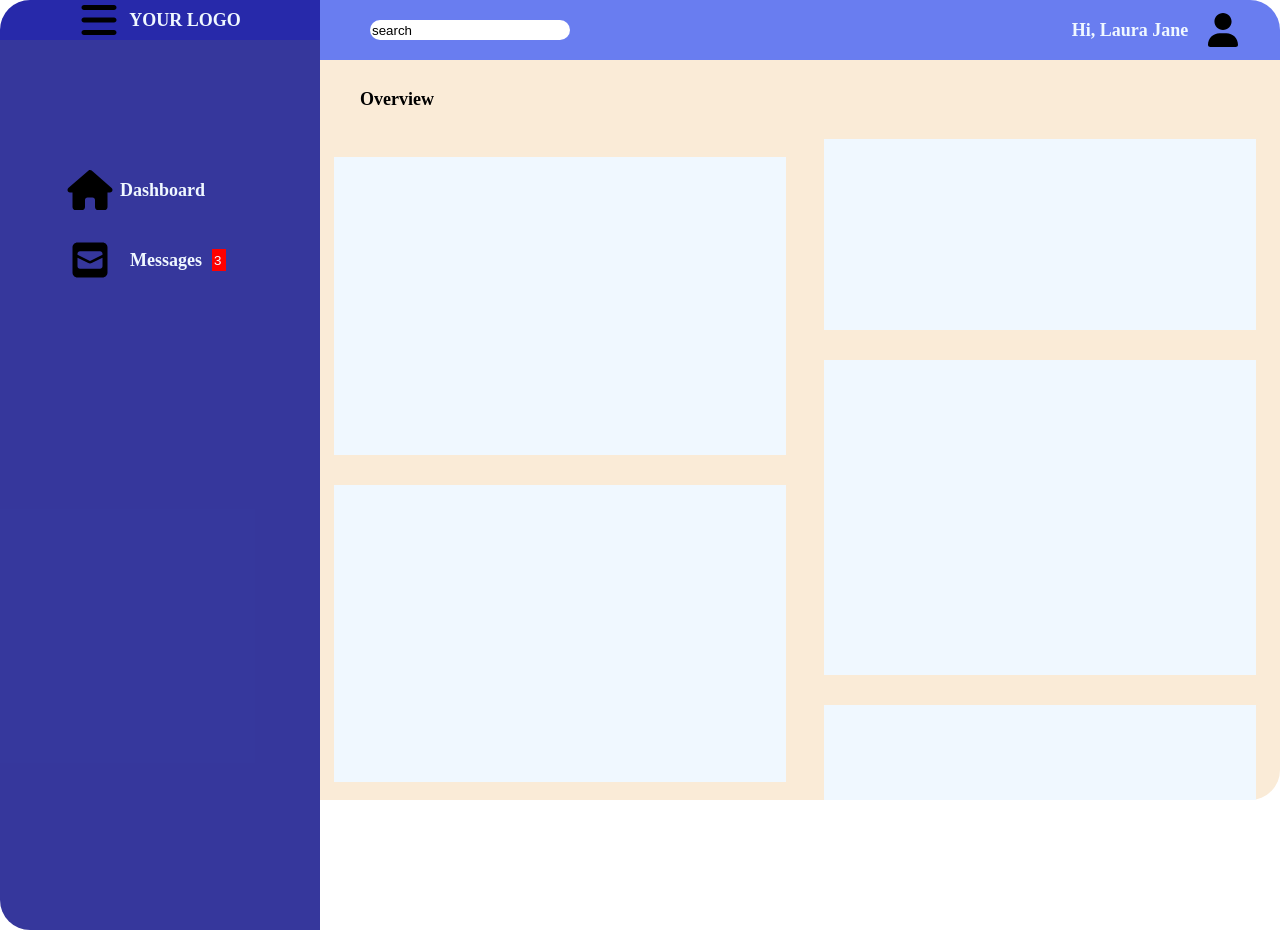
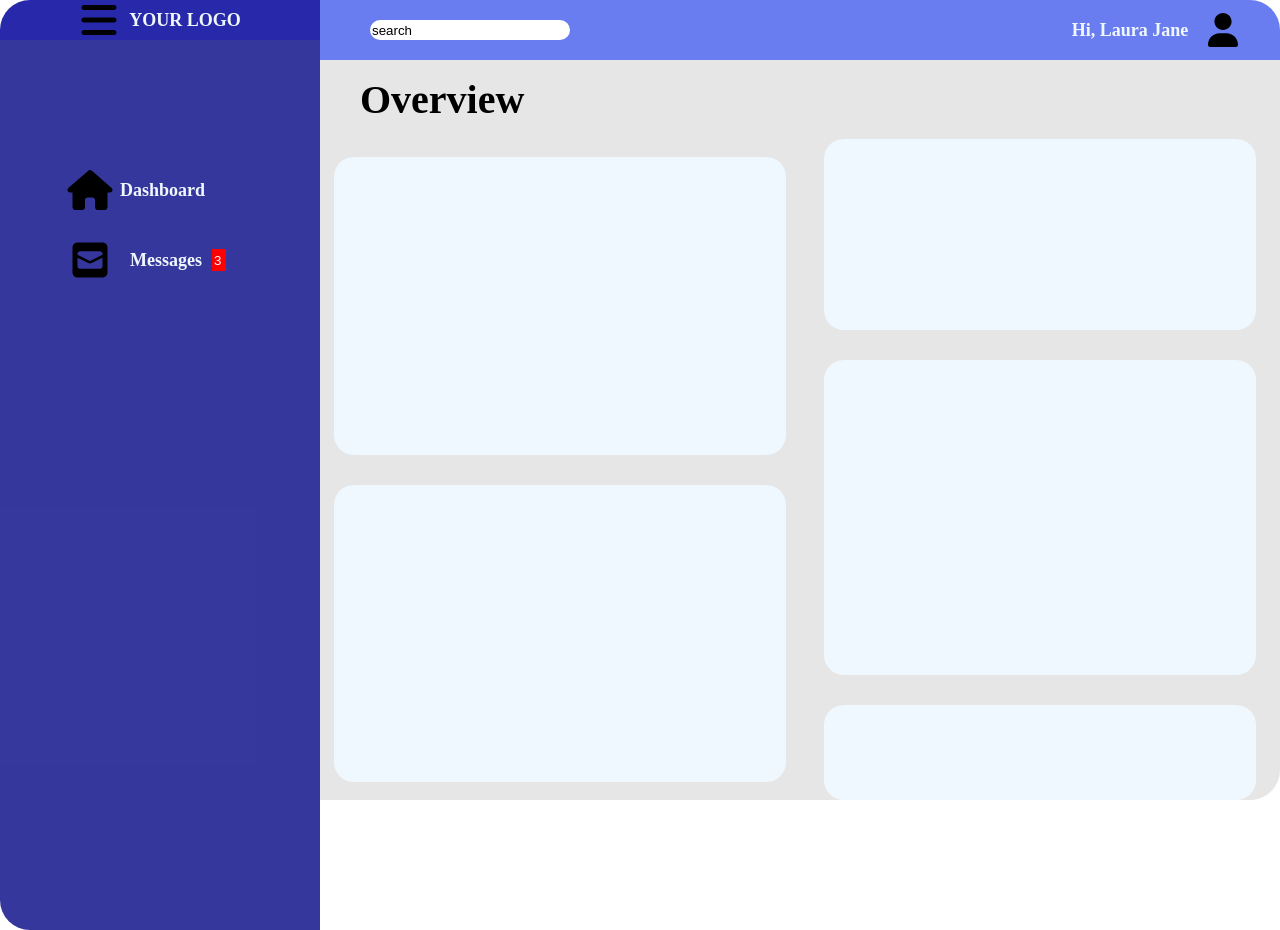
Before and after one commit to Lukease/Project-descopt, a plain HTML site: page index.html in a window 1280 px wide. Drawn offline with Linux system fonts and the light colour scheme.

Commit message:
add border radius to containers, change background-color in content-big

```diff
--- a/zad5.css
+++ b/zad5.css
@@ -59,7 +59,7 @@ body {
 
 .content-big {
     display: flex;
-    background-color: antiquewhite;
+    background-color: rgb(230, 230, 230);
     flex: 1;
     justify-content: space-between;
     flex-direction: column;
@@ -150,6 +150,7 @@ span {
     height: 20px;
     border: 0;
     border-radius: 10px;
+
 }
 
 .hi-jane {
@@ -176,6 +177,7 @@ span {
 
 .over {
     color: black;
+    font-size: 40px;
 }
 
 .user {
@@ -202,6 +204,7 @@ span {
     height: 45%;
     width: 94%;
     display: flex;
+    border-radius: 20px;
 }
 
 .container2 {
@@ -209,6 +212,7 @@ span {
     height: 45%;
     width: 94%;
     display: flex;
+    border-radius: 20px;
 }
 
 .container-big-2 {
@@ -225,6 +229,7 @@ span {
     height: 200px;
     width: 90%;
     display: flex;
+    border-radius: 20px;
 }
 
 .container4 {
@@ -232,6 +237,7 @@ span {
     background-color: aliceblue;
     height: 50%;
     width: 90%;
+    border-radius: 20px;
 }
 
 .container5 {
@@ -239,4 +245,5 @@ span {
     background-color: aliceblue;
     height: 100px;
     width: 90%;
+    border-radius: 20px;
 }
```
